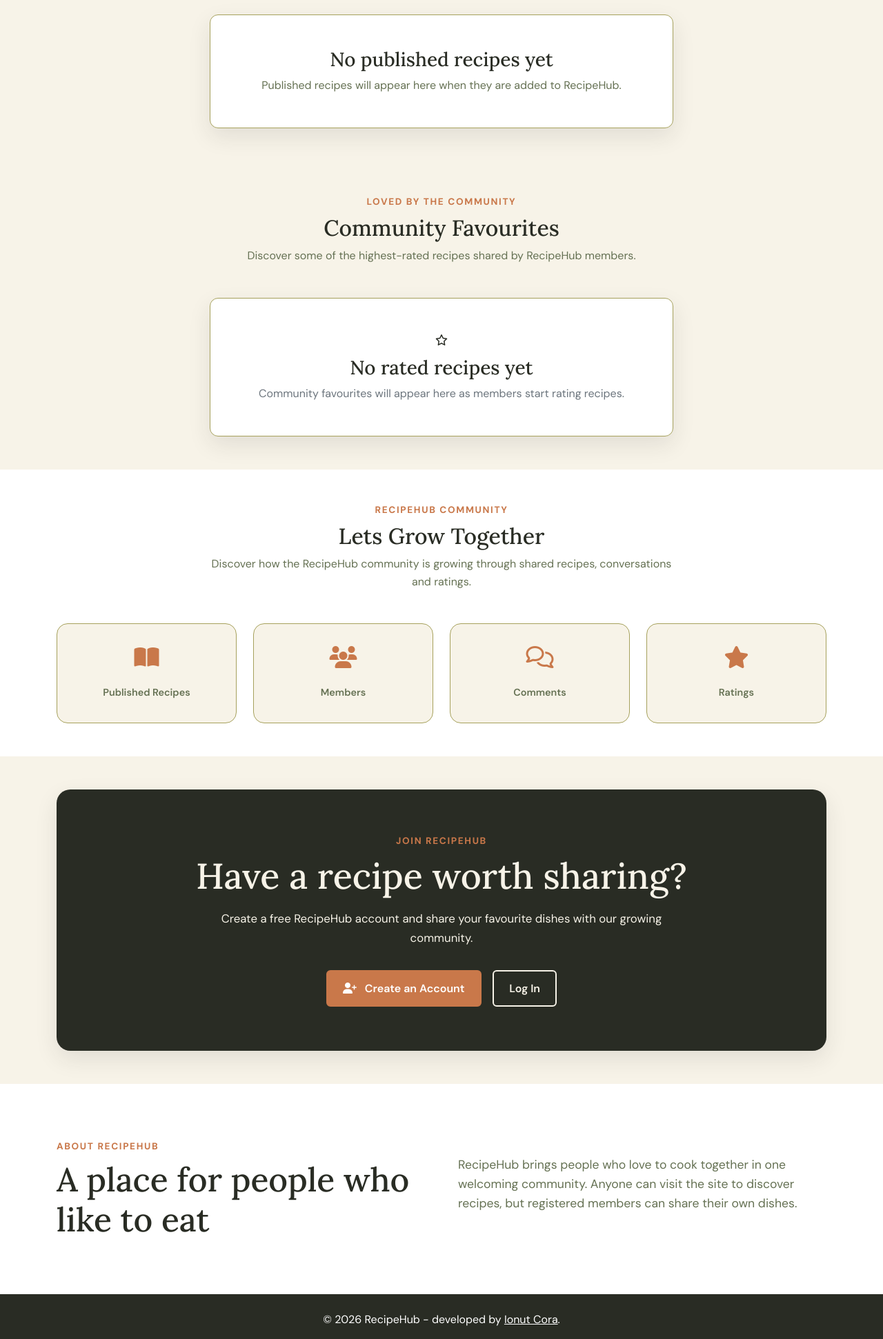
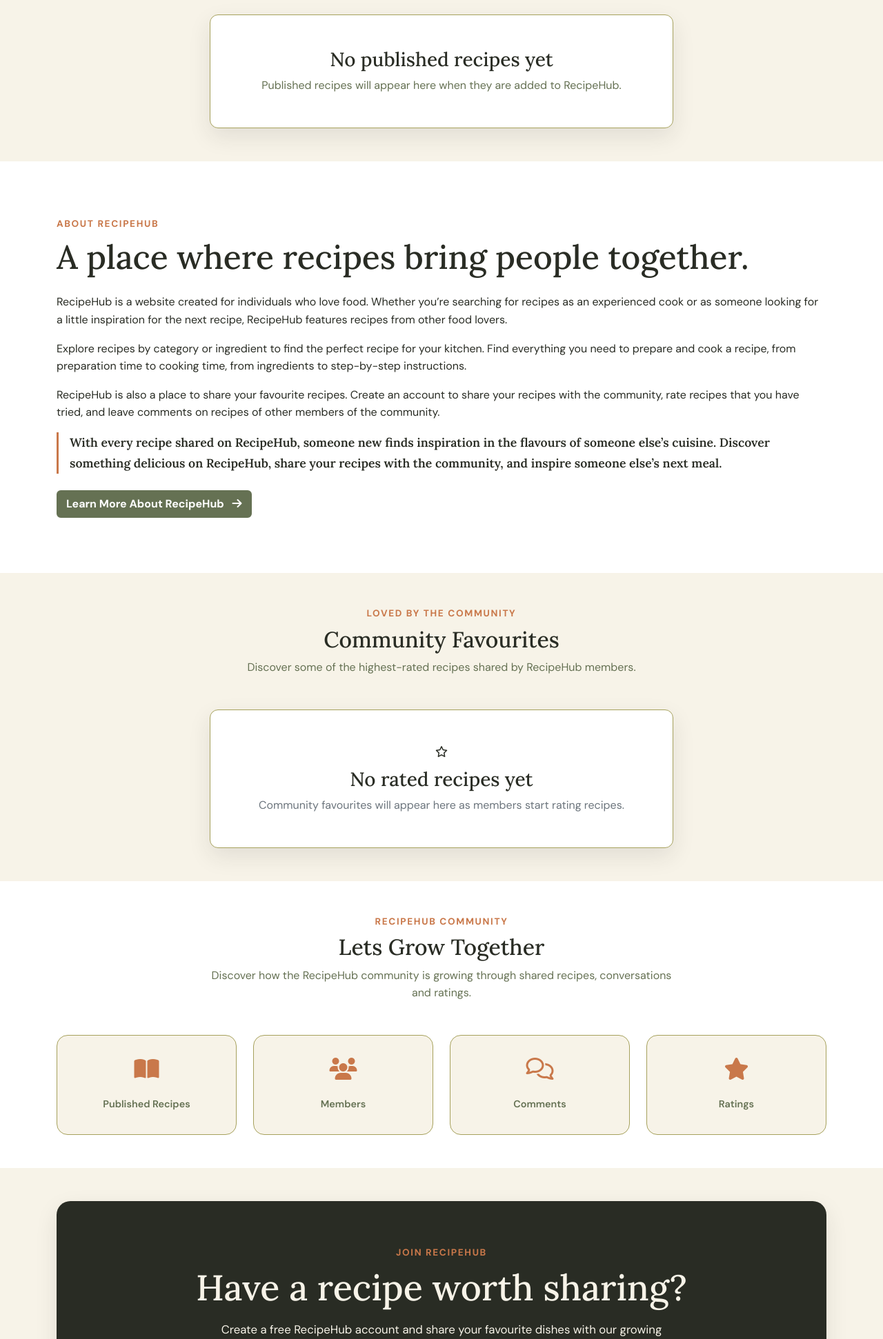
Before and after one commit to Ionut-Cora/recipehub, a Django app: template templates/recipes/home.html in a window 1280 px wide. Shown: the part 978-2920 px from the top of the page at 69% size. Run offline with Django 3.2, Linux system fonts and the light colour scheme; the template is opened without the code that fills it, so the values that code supplies are empty; some libraries are stand-ins or nearby versions.

Commit message:
Add content to the about section on the home page

```diff
--- a/static/css/style.css
+++ b/static/css/style.css
@@ -558,6 +558,17 @@ a:focus-visible {
     margin-right: 0.15rem;
     color: var(--primary-dark-color);
     font-weight: 600;
+}
+
+
+.about-home-highlight {
+    padding-left: 1rem;
+    border-left: 3px solid var(--accent-color);
+    color: var(--primary-dark-color);
+    font-family: var(--heading-font);
+    font-size: 1.1rem;
+    font-weight: 600;
+    line-height: 1.7;
 }
 
 
--- a/templates/recipes/home.html
+++ b/templates/recipes/home.html
@@ -424,6 +424,50 @@
         </div>
     </section>
 
+    <section
+        id="about"
+        class="section section-accent"
+        aria-labelledby="about-heading"
+    >
+        <div class="container about-home-content">
+            <p class="eyebrow">
+                About RecipeHub
+            </p>
+
+            <h2 class="mb-4">
+                A place where recipes bring people together.
+            </h2>
+
+            <p>
+                RecipeHub is a website created for individuals who love food. Whether you’re searching for recipes as an experienced cook or as someone looking for a little inspiration for the next recipe, RecipeHub features recipes from other food lovers.
+            </p>
+
+            <p>
+                Explore recipes by category or ingredient to find the perfect recipe for your kitchen. Find everything you need to prepare and cook a recipe, from preparation time to cooking time, from ingredients to step-by-step instructions.
+            </p>
+
+            <p>
+                RecipeHub is also a place to share your favourite recipes. Create an account to share your recipes with the community, rate recipes that you have tried, and leave comments on recipes of other members of the community.
+            </p>
+
+            <p class="about-home-highlight">
+                With every recipe shared on RecipeHub, someone new finds inspiration in the flavours of someone else’s cuisine. Discover something delicious on RecipeHub, share your recipes with the community, and inspire someone else’s next meal.
+            </p>
+
+            <a
+                class="btn recipe-button mt-2"
+                href="{% url 'recipes:about' %}"
+            >
+                Learn More About RecipeHub
+
+                <i
+                    class="fa-solid fa-arrow-right ms-2"
+                    aria-hidden="true"
+                ></i>
+            </a>
+        </div>
+    </section>
+
     <!-- Community Favourites -->
     <section
         class="community-favourites py-5"
@@ -750,24 +794,4 @@
             </div>
         </div>
     </section>
-
-    <section
-        id="about"
-        class="section section-accent"
-        aria-labelledby="about-heading"
-    >
-        <div class="container about-content">
-            <div>
-                <p class="eyebrow">About RecipeHub</p>
-
-                <h2 id="about-heading">
-                    A place for people who like to eat
-                </h2>
-            </div>
-
-            <p>
-                RecipeHub brings people who love to cook together in one welcoming community. Anyone can visit the site to discover recipes, but registered members can share their own dishes.
-            </p>
-        </div>
-    </section>
 {% endblock %}
```
